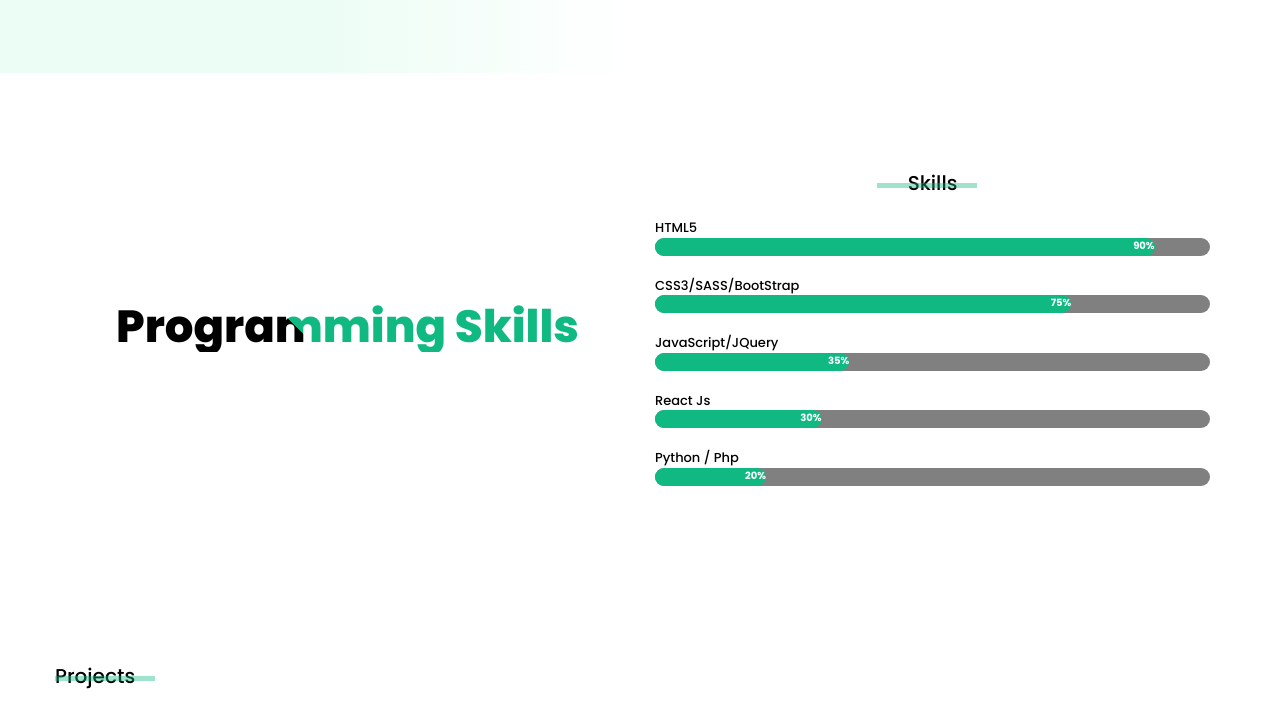
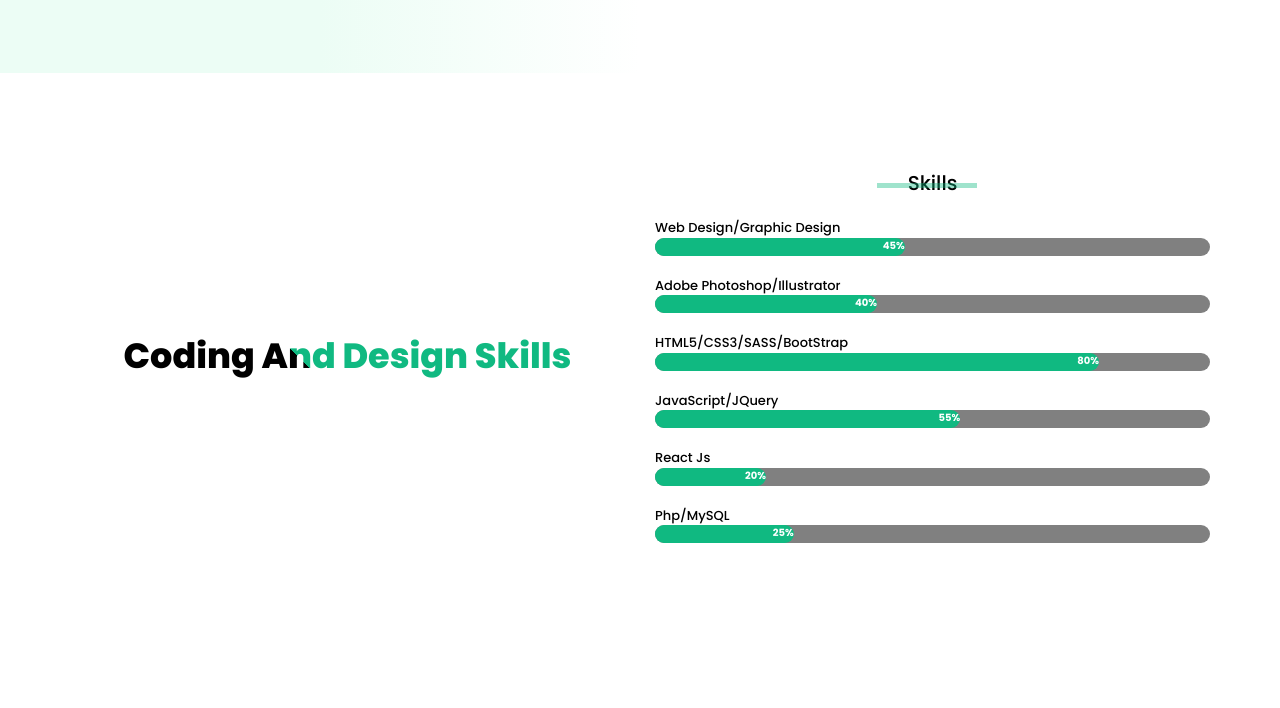
Before and after one commit to jodandrian/cv-responsive-portfolio, a website: page index.html in a window 1280 px wide. Shown: the part 1344-2052 px from the top of the page. Drawn offline with nearby package versions, Linux system fonts and the light colour scheme.

Commit message:
Last change

```diff
--- a/index.html
+++ b/index.html
@@ -180,7 +180,7 @@
                 <div class="col-xlg-6 col-lg-12 col-sm-12">
                     <div class="skills__contents">
                         <h1 class="skills__contents__heading">
-                            programming skills
+                            Coding and design skills
                         </h1>
                     </div>
                     <!--close skills__contents-->
@@ -189,34 +189,40 @@
                 <div class="col-xlg-6 col-lg-12 col-sm-12">
                     <div id="progress-section">
                         <h1 class="heading__skills">skills</h1>
-                        <p class="progress__title">HTML5</p>
+                        <p class="progress__title">Web design/graphic design</p>
                         <div class="progress">
-                            <div class="progress__bar" data-progress="90">
-                                <span>90%</span>
+                            <div class="progress__bar" data-progress="45">
+                                <span>45%</span>
                             </div>
                         </div>
-                        <p class="progress__title">CSS3/SASS/BootStrap</p>
+                        <p class="progress__title">adobe photoshop/illustrator</p>
                         <div class="progress">
-                            <div class="progress__bar" data-progress="75">
-                                <span>75%</span>
+                            <div class="progress__bar" data-progress="40">
+                                <span>40%</span>
+                            </div>
+                        </div>
+                        <p class="progress__title">HTML5/CSS3/SASS/BootStrap</p>
+                        <div class="progress">
+                            <div class="progress__bar" data-progress="80">
+                                <span>80%</span>
                             </div>
                         </div>
                         <p class="progress__title">javaScript/JQuery</p>
                         <div class="progress">
-                            <div class="progress__bar" data-progress="35">
-                                <span>35%</span>
+                            <div class="progress__bar" data-progress="55">
+                                <span>55%</span>
                             </div>
                         </div>
                         <p class="progress__title">react js</p>
                         <div class="progress">
-                            <div class="progress__bar" data-progress="30">
-                                <span>30%</span>
+                            <div class="progress__bar" data-progress="20">
+                                <span>20%</span>
                             </div>
                         </div>
-                        <p class="progress__title">python / php</p>
+                        <p class="progress__title">php/mySQL</p>
                         <div class="progress">
-                            <div class="progress__bar" data-progress="20">
-                                <span>20%</span>
+                            <div class="progress__bar" data-progress="25">
+                                <span>25%</span>
                             </div>
                         </div>
                         <!--close progress-->
@@ -263,13 +269,13 @@
                         <!-- close projects__card__image -->
                         <div class="projects__card__layer">
                             <div class="projects__card__layer__contents">
-                                <h3 class="projects__card__layer__contents__title">Projet Clone FaceBook</h3>
+                                <h3 class="projects__card__layer__contents__title">Projet Facebook clone</h3>
                                 <span class="projects__card__layer__contents__tools">HTML5, CSS3 & javaScript</span>
                             </div>
                             <!-- close projects__card__layer__contents -->
                             <div class="projects__card__layer__link">
                                 <a href="https://github.com/jodandrian/clone-socialbook.git" target="_blank"><i class="bi bi-github"></i></a>
-                                <a href="#"><i class="bi bi-eye-fill"></i></a>
+                                <a href="#" target="_blank"><i class="bi bi-eye-fill"></i></a>
                             </div>
                         </div>
                         <!-- close projects__card__layer -->
--- a/scss/components/_header.scss
+++ b/scss/components/_header.scss
@@ -57,6 +57,13 @@
                 @include responsive(xsm) {
                     font-size: 1.7rem;
                 }
+                .tritary-font {
+                    font-size: 2.5rem;
+                    color: $green-500;
+                    font-family: "Droid Serif", serif;
+                    font-weight: 900;
+                    font-style: italic;
+                }
             }
             &__links {
                 margin-top: 1.5rem;
--- a/scss/components/_skills.scss
+++ b/scss/components/_skills.scss
@@ -6,7 +6,7 @@
         width: 100%;
         @include flexBox(center, null);
         &__heading {
-            font-size: 4.5rem;
+            font-size: 3.5rem;
             font-weight: 800;
             line-height: 5rem;
             background: linear-gradient(45deg, $black 40%, $green-500 20%);
@@ -18,7 +18,7 @@
                 font-size: 4rem;
             }
             @include responsive(sm) {
-                font-size: 3.5rem;
+                font-size: 2.6rem;
             }
         }
     }
```
Also changed, not shown: app.css.
